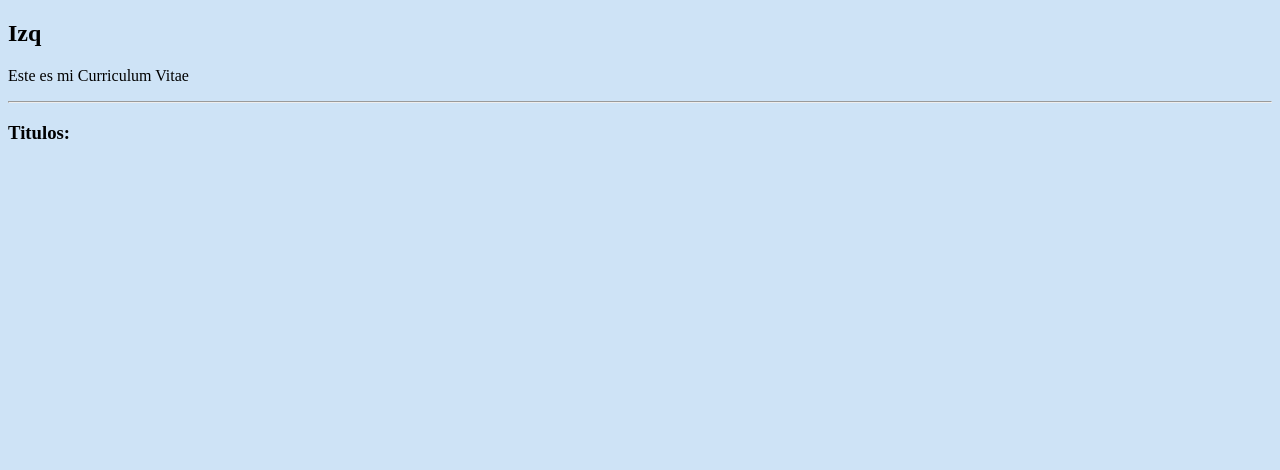
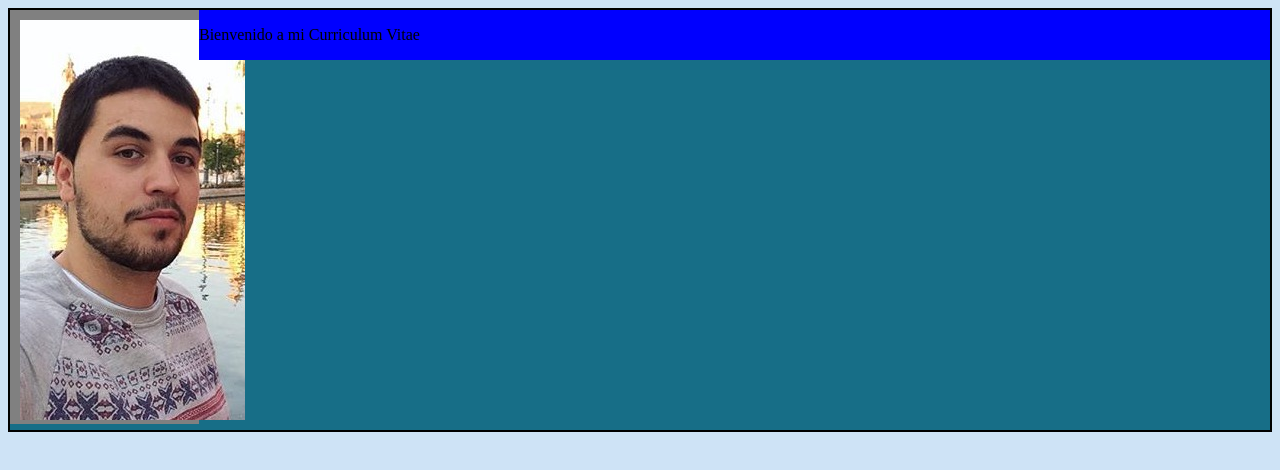
Before and after one commit to AlbertoRodr/AlbertoRodr.github.io, a plain HTML site: page index.html in a window 1280 px wide. Drawn offline with Linux system fonts and the light colour scheme.

Commit message:
Ajuste cabecera

```diff
--- a/CSS/estilo.css
+++ b/CSS/estilo.css
@@ -5,16 +5,31 @@ body{
 	background-color: #CEE3F6;
 }
 
-div#cabecera{
+.cabecera{
 
-	width: 900px;
-	border: 1px solid black;
+	background-color: #176e87;
+	height: 420px;
+	border: solid black 2px;
+
+}
+
+.cabecera_izquierda{
+
+	float: left;
+	width: 15%;
+	background-color: grey;
 
 
 }
 
-div#izquierda{
+.cabecera_izquierda img{
+	margin-top: 10px;
+	margin-left: 10px;
+}
 
-	 width: 300px
+.cabecera_derecha{
 
+	float: right;
+	background-color: blue;
+    width: 85%;
 }
--- a/index.html
+++ b/index.html
@@ -9,28 +9,21 @@
 
 	<body>
 
-		<div id="cabebera">
+		<div class="cabecera">
 
-			<div id="izquierda">
-				<h2>Izq</h2>
+			<div class="cabecera_izquierda">
+
+				<img alt="" src="IMG/perfil.PNG">
+
 			</div>
 
-			<div id="centro">
-		  		<p>Este es mi Curriculum Vitae</p>
+			<div class="cabecera_derecha">
+
+				<p>Bienvenido a mi Curriculum Vitae</p>
+
 			</div>
 
 		</div>
-
-		<hr>
-
-		<div>
-
-			<h3>Titulos:</h3>
-			<p> </p>
-
-		</div>
-
-
 
 	</body>
 
```
